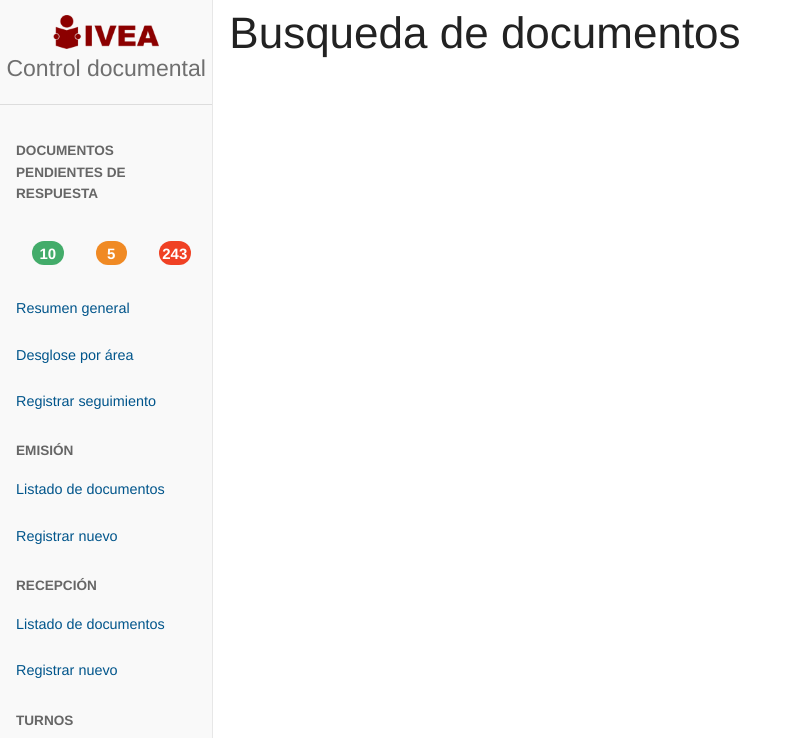
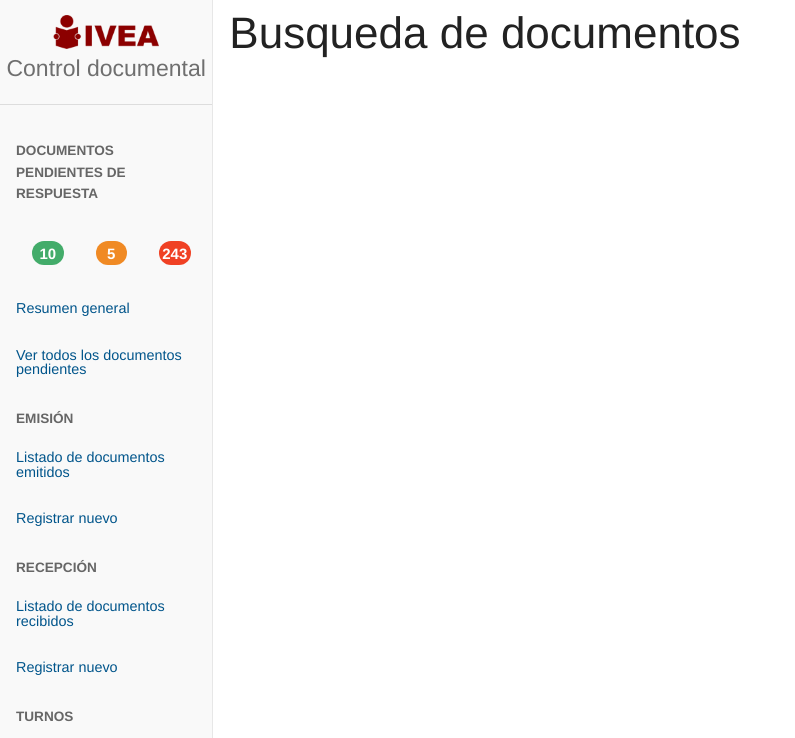
Before and after one commit to cesariux23/documentacion, a Node server app: page /busqueda/ in a window 1280 px wide. Shown: the part 62-800 px from the top of the page, without its empty margins (0-795 px from the left). Run offline with Node 20, Linux system fonts and the light colour scheme.

Commit message:
cambios en el menu seguimiento

```diff
--- a/routes/seguimiento.js
+++ b/routes/seguimiento.js
@@ -5,7 +5,7 @@ var router = express.Router();
 router.get('/', function(req, res, next) {
   res.render('seguimiento/index', { title: 'Documentos pendientes de respuesta' });
 });
-router.get('/area', function(req, res, next) {
+router.get('/todos', function(req, res, next) {
   res.render('seguimiento/index', { title: 'Documentos pendientes de respuesta' });
 });
 router.get('/registro', function(req, res, next) {
--- a/views/includes/menu.jade
+++ b/views/includes/menu.jade
@@ -18,17 +18,15 @@
       a(href="/seguimiento")
         |Resumen general
     li
-      a(href="/seguimiento/area") Desglose por área
-    li
-      a(href="/seguimiento/registro") Registrar seguimiento
+      a(href="/seguimiento/todos") Ver todos los documentos pendientes
     li.title Emisión
     li
-      a(href="/emision") Listado de documentos
+      a(href="/emision") Listado de documentos emitidos
     li
       a(href="/emision/registro") Registrar nuevo
       li.title Recepción
       li
-        a(href="/recepcion") Listado de documentos
+        a(href="/recepcion") Listado de documentos recibidos
       li
         a(href="/recepcion/registro") Registrar nuevo
     li.title Turnos
```
